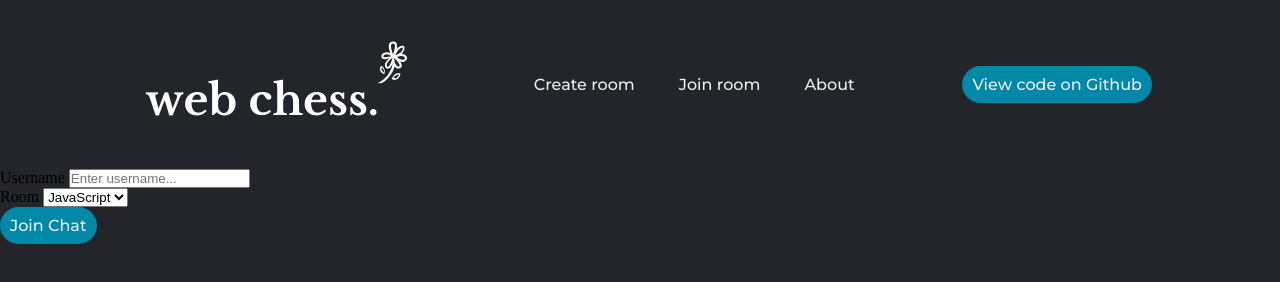
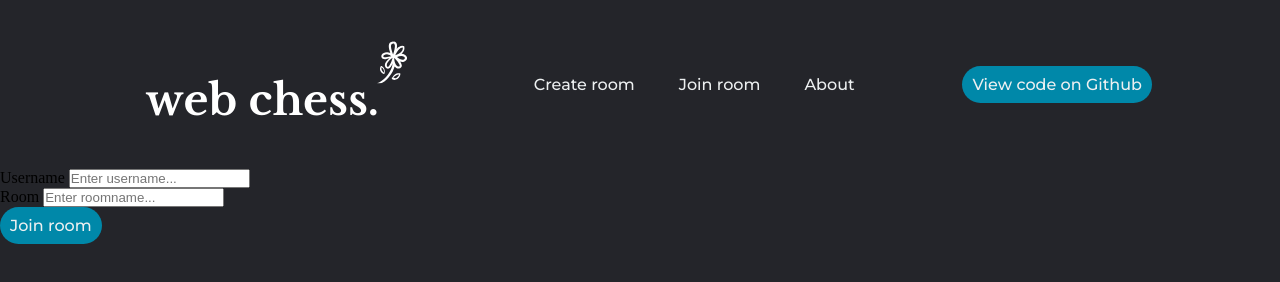
Before and after one commit to poulomi-g/Web-Chess-with-Socket.io, a website: page public/default.html in a window 1280 px wide. Drawn offline with nearby package versions, Linux system fonts and the light colour scheme.

Commit message:
custom rooms

```diff
--- a/public/default.html
+++ b/public/default.html
@@ -27,16 +27,9 @@
             </div>
             <div class="form-control">
                 <label for="room">Room</label>
-                <select name="room" id="room">
-                    <option value="JavaScript">JavaScript</option>
-                    <option value="Python">Python</option>
-                    <option value="PHP">PHP</option>
-                    <option value="C#">C#</option>
-                    <option value="Ruby">Ruby</option>
-                    <option value="Java">Java</option>
-                </select>
+                <input type="text" name="room" id="room" placeholder="Enter roomname..." required />
             </div>
-            <button type="submit" class="btn">Join Chat</button>
+            <button type="submit" class="btn">Join room</button>
         </form>
     </main>
     <script src="lib/jquery-1.11.1.js"></script>
```
